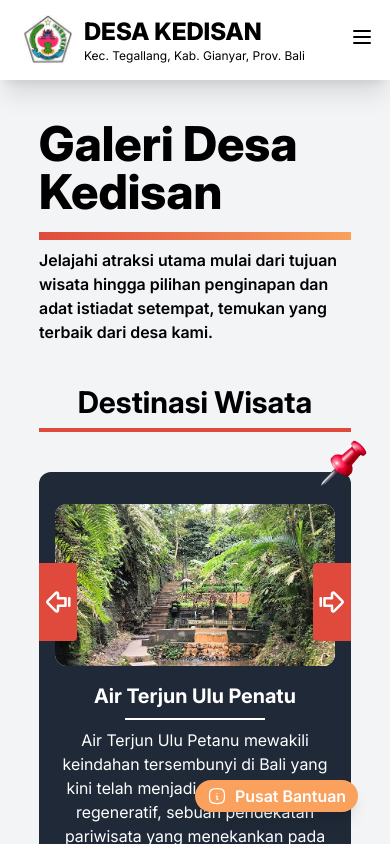
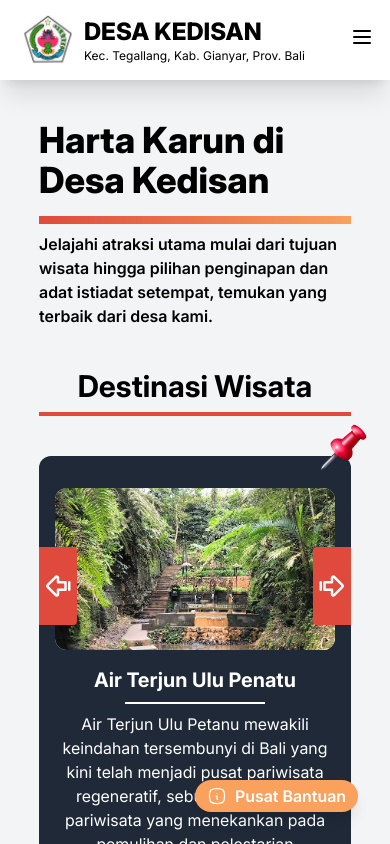
Before and after one commit to absolutepraya/desa-kedisan, a React (Vite) app: page /explore in a window 390 px wide. Shown: the top 844 px of the page. Built offline with nearby package versions, Linux system fonts and the light colour scheme.

Commit message:
Small responsive upgrade

```diff
--- a/src/components/Explore.jsx
+++ b/src/components/Explore.jsx
@@ -30,7 +30,7 @@ const Explore = () => {
 
 			<div className='flex w-[80%] flex-col space-y-2'>
 				<div className='flex w-full flex-col items-center space-y-4 md:flex-row md:space-x-6 md:space-y-0'>
-					<p className='text-5xl font-extrabold'>Galeri Desa Kedisan</p>
+					<p className='text-4xl font-extrabold md:text-5xl'>Harta Karun di Desa Kedisan</p>
 					<div className='h-2 w-full bg-gradient-to-r from-custred to-custorange md:w-auto md:flex-grow' />
 				</div>
 				<p className='font-semibold'>Jelajahi atraksi utama mulai dari tujuan wisata hingga pilihan penginapan dan adat istiadat setempat, temukan yang terbaik dari desa kami.</p>
--- a/src/components/FasKes.jsx
+++ b/src/components/FasKes.jsx
@@ -22,7 +22,7 @@ const FasKes = () => {
 			</a>
 
 			<div className='flex w-[80%] flex-col items-center space-y-4 md:flex-row md:space-x-6 md:space-y-0'>
-				<p className='text-5xl font-extrabold'>Fasilitas Kesetahan</p>
+				<p className='text-4xl font-extrabold md:text-5xl'>Fasilitas Kesetahan</p>
 				<div className='h-2 w-full bg-gradient-to-r from-custred to-custorange md:w-auto md:flex-grow' />
 			</div>
 
--- a/src/components/Galeri.jsx
+++ b/src/components/Galeri.jsx
@@ -53,7 +53,7 @@ const Galeri = () => {
 			</a>
 
 			<div className='flex w-[80%] flex-col items-center space-y-4 md:flex-row md:space-x-6 md:space-y-0'>
-				<p className='text-5xl font-extrabold'>Galeri Desa Kedisan</p>
+				<p className='text-4xl font-extrabold md:text-5xl'>Galeri Desa Kedisan</p>
 				<div className='h-2 w-full bg-gradient-to-r from-custred to-custorange md:w-auto md:flex-grow' />
 			</div>
 
--- a/src/components/Kependudukan.jsx
+++ b/src/components/Kependudukan.jsx
@@ -26,7 +26,7 @@ const Kependudukan = () => {
 			</a>
 
 			<div className='flex w-[80%] flex-col items-center space-y-4 md:flex-row md:space-x-6 md:space-y-0'>
-				<p className='text-5xl font-extrabold'>Statistika Kependudukan</p>
+				<p className='md:text-5xl text-4xl font-extrabold'>Statistika Kependudukan</p>
 				<div className='h-2 w-full bg-gradient-to-r from-custred to-custorange md:w-auto md:flex-grow' />
 			</div>
 
--- a/src/components/PusatBantuan.jsx
+++ b/src/components/PusatBantuan.jsx
@@ -8,7 +8,7 @@ const PusatBantuan = () => {
 			{/* Contoh form pusat bantuan */}
 			<div className='flex w-[80%] flex-col space-y-2'>
 				<div className='flex w-full flex-col items-center space-y-4 md:flex-row md:space-x-6 md:space-y-0'>
-					<p className='text-5xl font-extrabold'>Pusat Bantuan Desa Kedisan</p>
+					<p className='text-4xl font-extrabold md:text-5xl'>Pusat Bantuan Desa Kedisan</p>
 					<div className='h-2 w-full bg-gradient-to-r from-custred to-custorange md:w-auto md:flex-grow' />
 				</div>
 				<p className='font-semibold'>Silakan mengisi form berikut untuk mendapatkan bantuan dari kami.</p>
--- a/src/components/Sekolah.jsx
+++ b/src/components/Sekolah.jsx
@@ -24,7 +24,7 @@ const Sekolah = () => {
 			</a>
 
 			<div className='flex w-[80%] flex-col items-center space-y-4 md:flex-row md:space-x-6 md:space-y-0'>
-				<p className='text-5xl font-extrabold'>Sekolah di Desa Kedisan</p>
+				<p className='text-4xl font-extrabold md:text-5xl'>Sekolah di Desa Kedisan</p>
 				<div className='h-2 w-full bg-gradient-to-r from-custred to-custorange md:w-auto md:flex-grow' />
 			</div>
 
```
